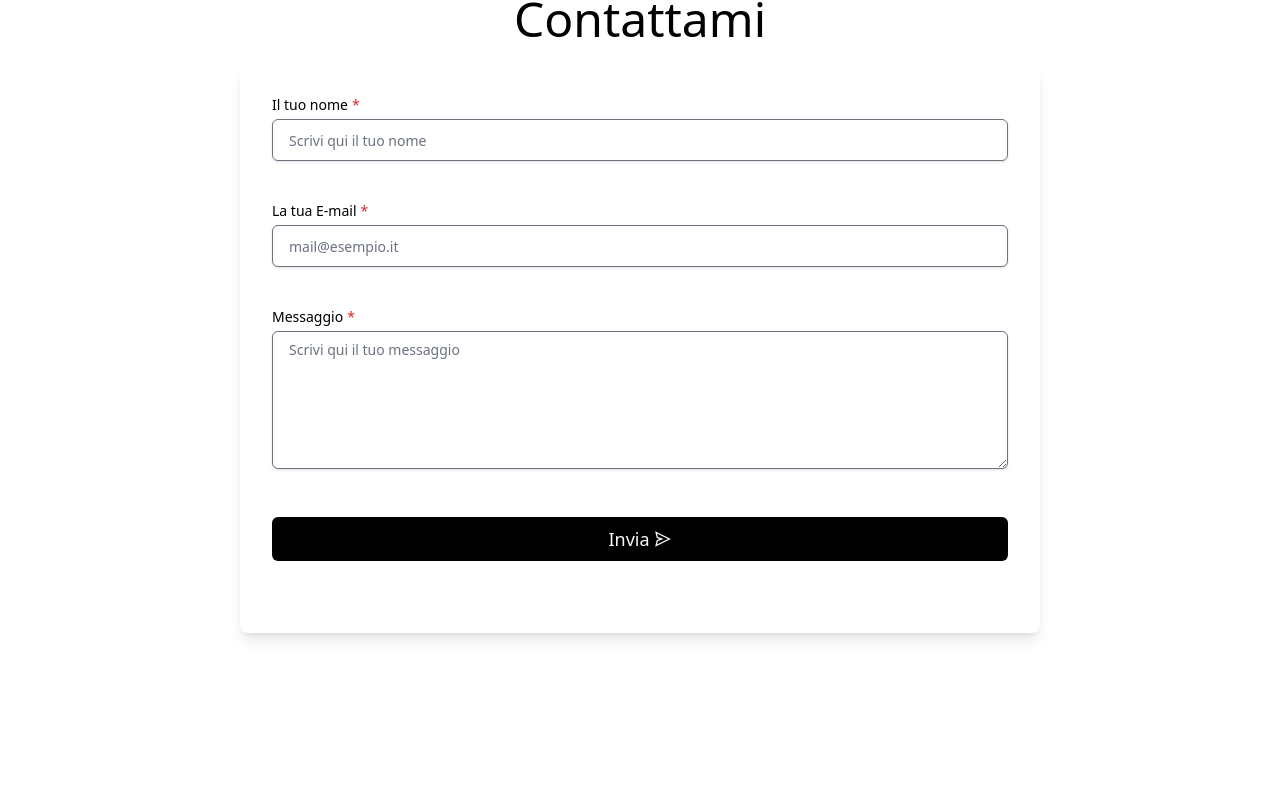
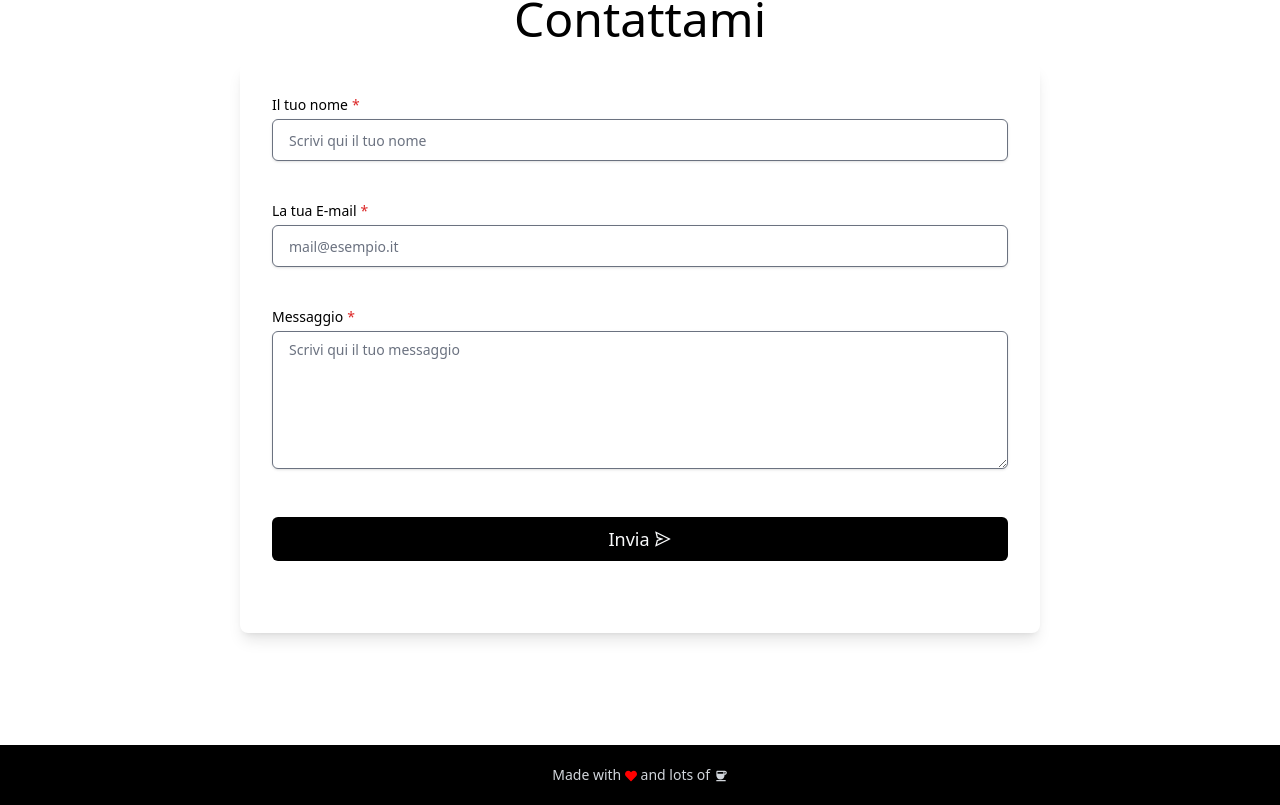
Before and after one commit to fmineo/portfolio, a Next.js app: page / in a window 1280 px wide. Shown: the part 1599-2404 px from the top of the page. Before the commit the page ends 2344 px from the top, so only its background shows below. Built offline with nearby package versions, Linux system fonts and the light colour scheme.

Commit message:
Added footer

```diff
--- /dev/null
+++ b/components/Footer.js
@@ -0,0 +1,14 @@
+import React from "react";
+import { FaHeart } from "react-icons/fa";
+import { MdCoffee } from "react-icons/md";
+
+function Footer() {
+    return (
+        <footer className="bg-black dark:bg-slate-700 py-5 text-center text-sm text-gray-300">
+            Made with <FaHeart className="text-[red] inline text-xs" /> and lots
+            of <MdCoffee className="inline" />
+        </footer>
+    );
+}
+
+export default Footer;
--- a/pages/index.js
+++ b/pages/index.js
@@ -6,6 +6,7 @@ import About from "@/components/About";
 import Skills from "@/components/Skills/Skills";
 import CmsAndTools from "@/components/CmsAndTools";
 import Contact from "@/components/Contact";
+import Footer from "@/components/Footer";
 
 export default function Home() {
     return (
@@ -29,6 +30,7 @@ export default function Home() {
                     <Contact />
                 </section>
             </main>
+            <Footer />
         </>
     );
 }
```
